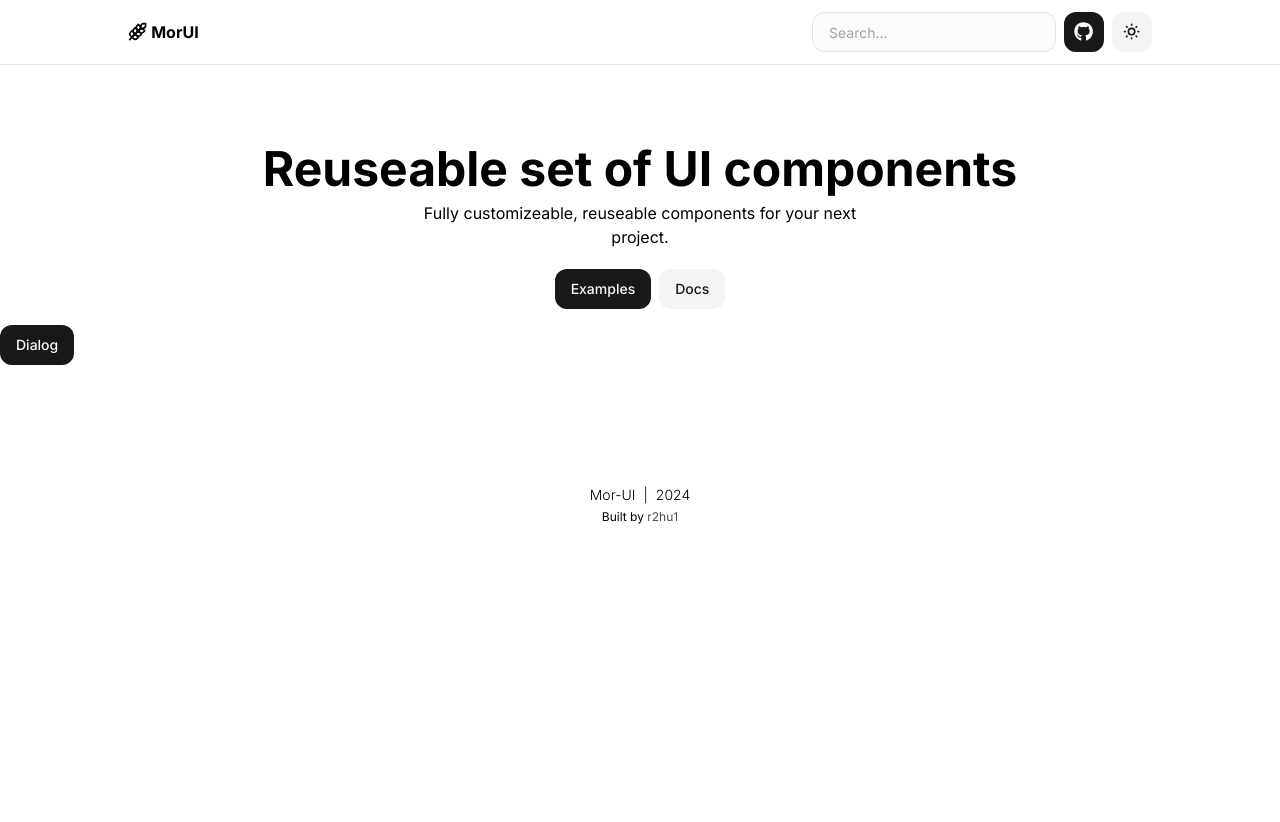
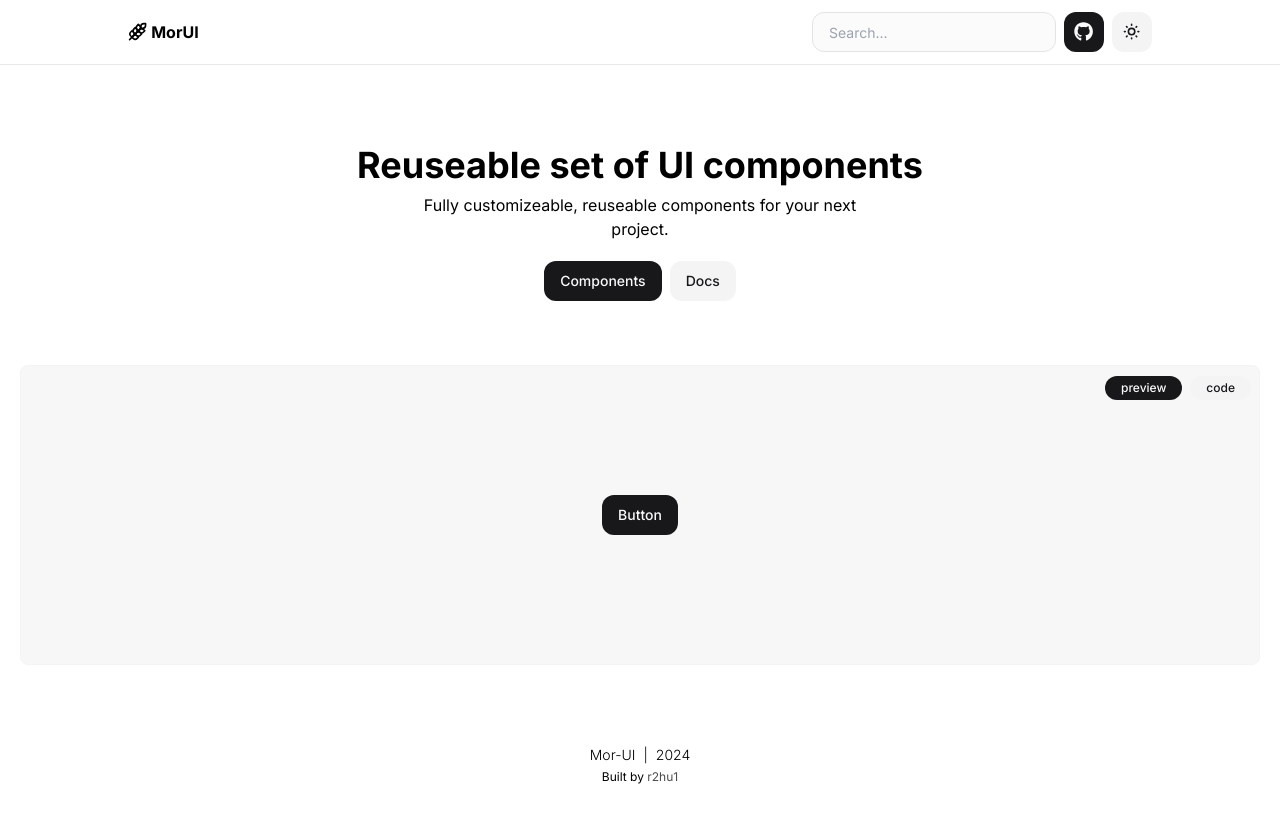
Before and after one commit to r2hu1/mor-ui, a Next.js app: page / in a window 1280 px wide. Shown: the top 822 px of the page. Before the commit the page ends 800 px from the top, so only its background shows below. Built offline with nearby package versions, Linux system fonts and the light colour scheme.

Commit message:
improved landing page and components w/Added tooltip

```diff
--- a/app/page.tsx
+++ b/app/page.tsx
@@ -3,9 +3,8 @@ import Hero from "@/components/site/Hero";
 
 export default function Home() {
   return (
-    <div className="py-20 grid gap-4">
+    <div className="py-20 grid gap-4 -mb-10">
       <Hero/>
-      <Dialog/>
     </div>
   );
 }
--- a/components/Button.tsx
+++ b/components/Button.tsx
@@ -33,7 +33,7 @@ export default function Button({
         <>
             <button {...props} className={cn(stylB,variants[variant], isBorder, isIcon, className, asLink && "hidden")}>{children}</button>
             {asLink && (
-                <Link {...props} href={href}><button className={cn(variants[variant], isBorder, isIcon, className)}>{children}</button></Link>
+                <Link {...props} href={href} className={cn(stylB,variants[variant], isBorder, isIcon, className)}>{children}</Link>
             )}
         </>
     )
--- a/components/Tooltip.tsx
+++ b/components/Tooltip.tsx
@@ -7,7 +7,8 @@ export default function Tooltip({
 }>) {
     return (
         <div className="group relative transition-all">
-            <div className="text-xs bg-secondary/50 backdrop-blur-md min-w-max text-secondary-foreground px-3 py-2 rounded-xl absolute -bottom-10 left-1/2 -translate-x-1/2 scale-0 group-hover:scale-100 delay-150 origin-top z-50 transition">{content}</div>
+            <div className="h-3 w-3 bg-secondary/50 backdrop-blur-md -bottom-5 z-5 rotate-[45deg] absolute left-1/2 transition -translate-x-1/2 scale-0 group-hover:scale-100 delay-150 origin-top"></div>
+            <div className="text-xs bg-secondary/50 backdrop-blur-md min-w-max text-secondary-foreground px-3 py-2 rounded-xl absolute -bottom-11 left-1/2 -translate-x-1/2 scale-0 group-hover:scale-100 delay-150 origin-top z-50 transition">{content}</div>
             {children}
         </div>
     )
--- a/components/site/Header.tsx
+++ b/components/site/Header.tsx
@@ -10,7 +10,7 @@ import Logo from "./Logo";
 export default function Header() {
     const { setTheme, resolvedTheme } = useTheme();
     return (
-        <header className="border-b border-border/80 gap-2 flex items-center justify-between py-3 px-5 md:px-20 lg:px-32">
+        <header className="border-b border-border/80 gap-3 flex items-center justify-between py-3 px-5 md:px-20 lg:px-32">
             <Logo />
             <div className="flex items-center gap-2">
                 <Input type="text" placeholder="Search..." />
--- a/components/site/Hero.tsx
+++ b/components/site/Hero.tsx
@@ -4,16 +4,27 @@ import Tooltip from "../Tooltip";
 export default function Hero() {
     return (
         <div className="text-center grid px-5">
-            <h1 className="text-3xl md:text-5xl font-bold">Reuseable set of UI components</h1>
+            <h1 className="text-3xl md:text-4xl font-bold">Reuseable set of UI components</h1>
             <p className="md:text-base text-sm mt-2 mx-auto max-w-xs md:max-w-md">Fully customizeable, reuseable components for your next project.</p>
             <div className="flex items-center gap-2 justify-center">
                 <Tooltip content="Sites Built Using MorUI">
-                    <Button className="mt-5">Examples</Button>
+                    <Button className="mt-5">Components</Button>
                 </Tooltip>
                 <Tooltip content="Documentation">
                     <Button className="mt-5" variant="secondary">Docs</Button>
                 </Tooltip>
             </div>
+            <div className="relative h-[300px] flex border border-secondary items-center justify-center gap-2 p-4 w-full bg-secondary/70 mt-16 rounded-lg">
+                <div className="flex gap-2 absolute top-2 right-2">
+                    <Tooltip content="Live preview">
+                        <Button className="text-xs h-6">preview</Button>
+                    </Tooltip>
+                    <Tooltip content="Source code">
+                        <Button variant="secondary" className="text-xs h-6" asLink href="https://github.com/r2hu1/mor-ui/blob/master/components/Button.tsx">code</Button>
+                    </Tooltip>
+                </div>
+                <Button>Button</Button>
+            </div>
         </div>
     )
 }
```
